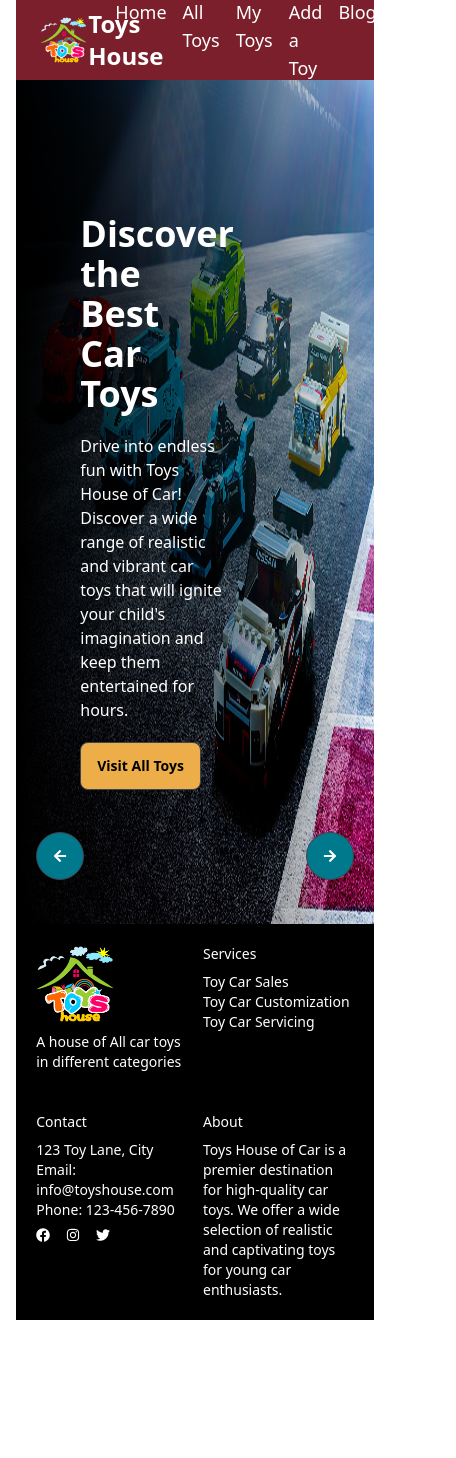
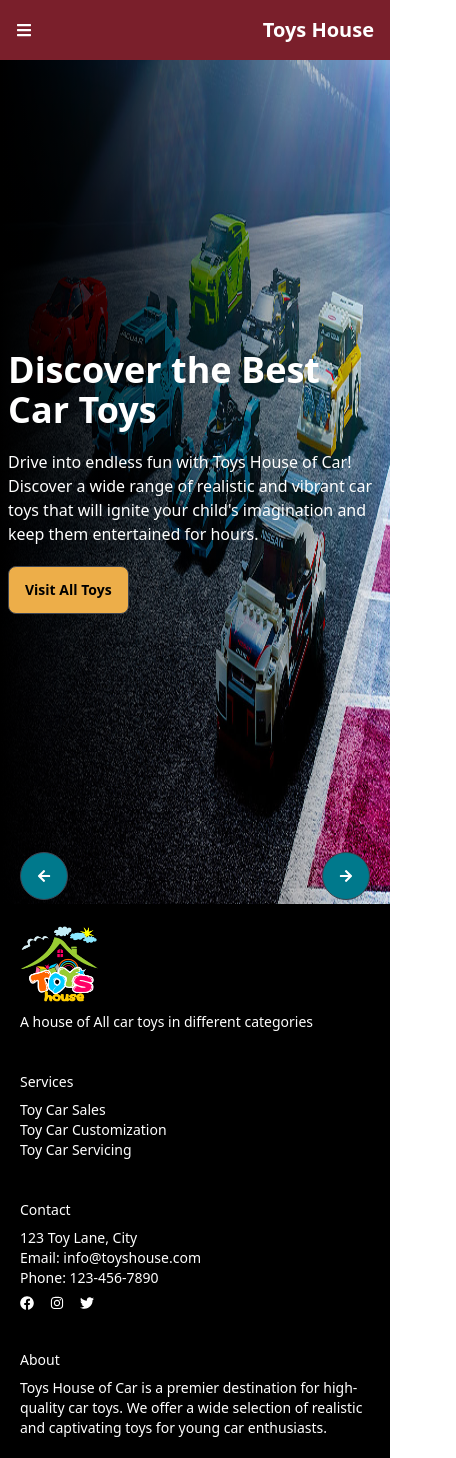
Before and after one commit to Joshim-Uddin/toys-house, a React (Vite) app: page / in a window 390 px wide. Shown: the whole page, 456 px wide, since content can reach past the window. Before the commit the page ends 1320 px from the top, so only its background shows below. Built offline with nearby package versions, Linux system fonts and the light colour scheme.

Commit message:
hompage responsive done

```diff
--- a/index.html
+++ b/index.html
@@ -7,7 +7,7 @@
     <title>Vite + React</title>
   </head>
   <body>
-    <div id="root" class="w-11/12 mx-auto"></div>
+    <div id="root" class="lg:w-11/12 mx-auto"></div>
     <script type="module" src="/src/main.jsx"></script>
   </body>
 </html>
--- a/src/components/Pages/Home/Showcase.jsx
+++ b/src/components/Pages/Home/Showcase.jsx
@@ -10,11 +10,11 @@ import { Link } from "react-router-dom";
 const Showcase = () => {
   const layout = (
     <div className="absolute bg-gradient-to-r from-black w-full h-full flex flex-col items-center justify-center text-white">
-      <div className="ps-16">
-        <h2 className="text-4xl font-semibold w-1/3 mb-5">
+      <div className="lg:ps-16 ps-2">
+        <h2 className="text-4xl font-semibold lg:w-1/3 mb-5">
           Discover the Best Car Toys
         </h2>
-        <p className="w-1/2">
+        <p className="lg:w-1/2">
           Drive into endless fun with Toys House of Car! Discover a wide range
           of realistic and vibrant car toys that will ignite your child's
           imagination and keep them entertained for hours.
@@ -30,7 +30,7 @@ const Showcase = () => {
       <div id="slide1" className="carousel-item relative w-full">
         <img src={imgOne} className="w-full h-screen" />
         {layout}
-        <div className="absolute flex justify-between transform -translate-y-1/2 left-5 right-5 bottom-5">
+        <div className="absolute flex justify-between transform left-5 right-5 lg:bottom-5 bottom-1">
           <a href="#slide4" className="btn btn-circle">
             <FaArrowLeft />
           </a>
@@ -42,7 +42,7 @@ const Showcase = () => {
       <div id="slide2" className="carousel-item relative w-full">
         <img src={imgTwo} className="w-full h-screen" />
         {layout}
-        <div className="absolute flex justify-between transform -translate-y-1/2 left-5 right-5 bottom-5">
+        <div className="absolute flex justify-between transform left-5 right-5 lg:bottom-5 bottom-1">
           <a href="#slide1" className="btn btn-circle">
             <FaArrowLeft />
           </a>
@@ -54,7 +54,7 @@ const Showcase = () => {
       <div id="slide3" className="carousel-item relative w-full">
         <img src={imgThree} className="w-full h-screen" />
         {layout}
-        <div className="absolute flex justify-between transform -translate-y-1/2 left-5 right-5 bottom-5">
+        <div className="absolute flex justify-between transform left-5 right-5 lg:bottom-5 bottom-1">
           <a href="#slide2" className="btn btn-circle">
             <FaArrowLeft />
           </a>
@@ -66,7 +66,7 @@ const Showcase = () => {
       <div id="slide4" className="carousel-item relative w-full">
         <img src={imgFour} className="w-full h-screen" />
         {layout}
-        <div className="absolute flex justify-between transform -translate-y-1/2 left-5 right-5 bottom-5">
+        <div className="absolute flex justify-between transform left-5 right-5 lg:bottom-5 bottom-1">
           <a href="#slide3" className="btn btn-circle">
             <FaArrowLeft />
           </a>
--- a/src/components/Shared/Footer.jsx
+++ b/src/components/Shared/Footer.jsx
@@ -5,7 +5,7 @@ import { Link } from "react-router-dom";
 
 const Footer = () => {
   return (
-    <footer className="footer bg-black text-white grid lg:grid-cols-4 grid-cols-2 p-5">
+    <footer className="footer bg-black text-white grid lg:grid-cols-4 grid-cols-1 p-5">
       <div>
         <img src={logo} alt="" className="w-20" />
         <p>A house of All car toys in different categories</p>
--- a/src/components/Shared/Navbar.jsx
+++ b/src/components/Shared/Navbar.jsx
@@ -1,10 +1,14 @@
-import React from "react";
+import React, { useState } from "react";
 import logo from "./../../assets/logo.png";
 import { Link, NavLink } from "react-router-dom";
+import { FaBars } from "react-icons/fa";
 
 const Navbar = () => {
+  const [clicked, setClicked] = useState(false);
+  console.log(clicked);
   return (
-    <nav className="flex items-center justify-between h-20 px-6 bg-[#7A1F2B] text-white">
+    <>
+      <nav className="max-[600px]:hidden flex items-center justify-between h-20 px-6 bg-[#7A1F2B] text-white">
         <div className="flex items-center">
           <Link to="/" className="flex items-center">
             <img src={logo} alt="" className="h-12 m-0" />
@@ -20,6 +24,29 @@ const Navbar = () => {
           <p>User Profile</p>
         </div>
       </nav>
+      <div className="min-[600px]:hidden bg-[#7A1F2B] text-white">
+        <div className="flex justify-between items-center p-4">
+          <FaBars onClick={() => setClicked(!clicked)} />
+          <Link to="/">
+            <h4 className="text-xl font-semibold">Toys House</h4>
+          </Link>
+        </div>
+        <div
+          className={
+            clicked
+              ? `flex flex-col gap-2 ps-4 relative top-0 left-0 pb-3`
+              : `flex flex-col gap-2 ps-4 absolute -top-64`
+          }
+        >
+          <NavLink to="/">Home</NavLink>
+          <NavLink to="/alltoys">All Toys</NavLink>
+          <NavLink to="/mytoys">My Toys</NavLink>
+          <NavLink to="/addtoy">Add a Toy</NavLink>
+          <NavLink to="/blogs">Blogs</NavLink>
+          <p>User Profile</p>
+        </div>
+      </div>
+    </>
   );
 };
 
```
Lines whose indentation alone changed are shown as unchanged.
